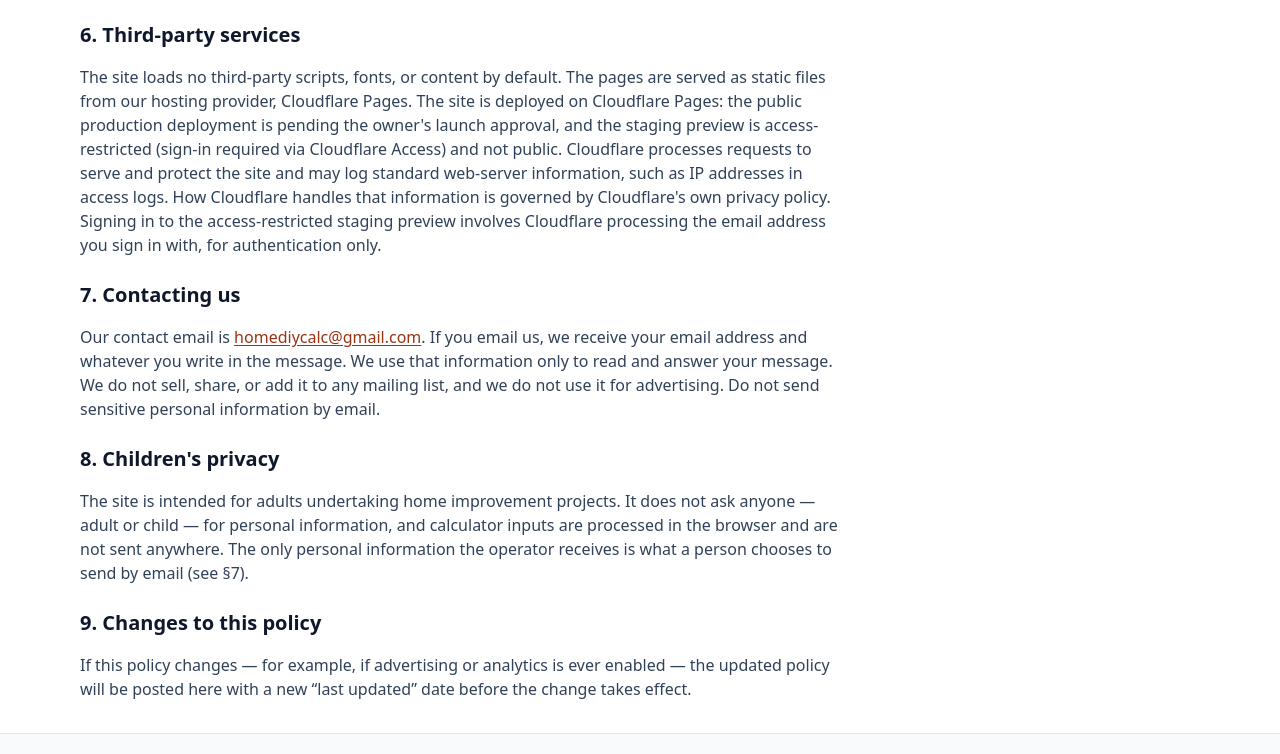
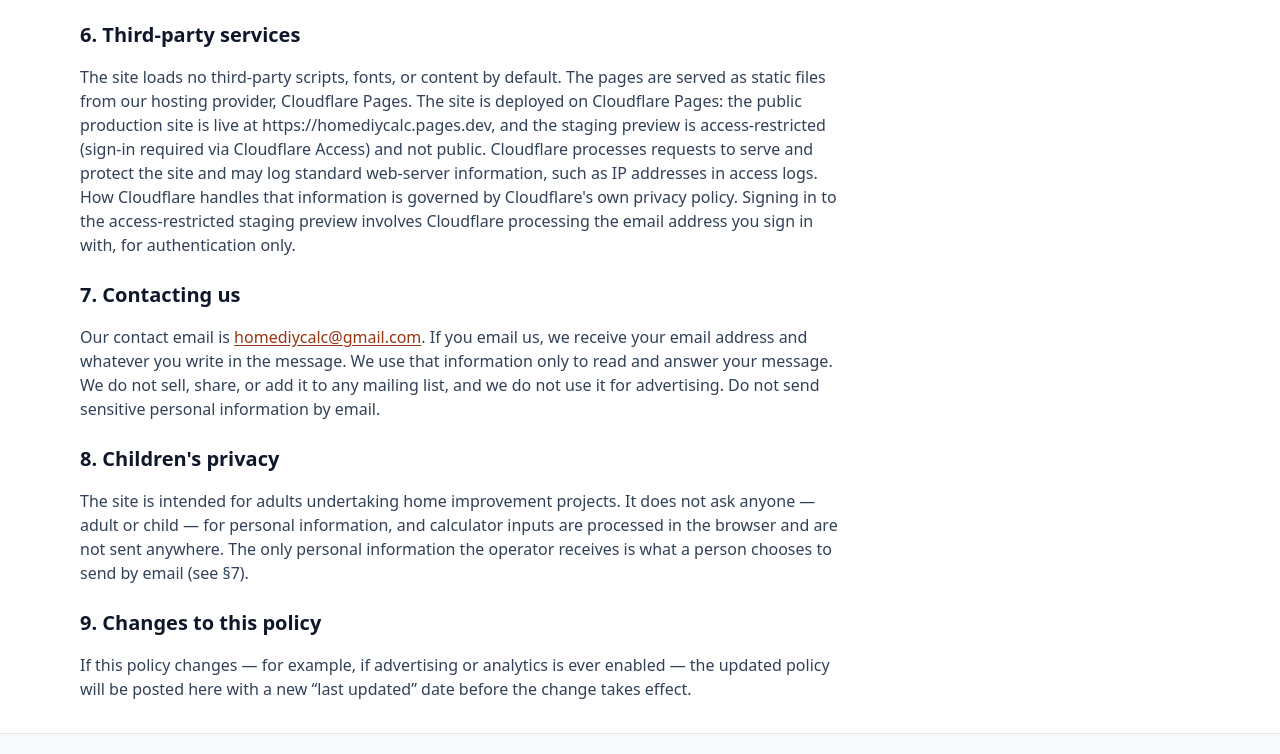
Before and after one commit to silver-comet-76/homediycalc, an Astro site: page /privacy-policy in a window 1280 px wide. Shown: the part 1207-1961 px from the top of the page. Built offline with nearby package versions, Linux system fonts and the light colour scheme; Astro itself is replaced by a stand-in of ours; no server answers.

Commit message:
Phase 9 PR #7: Privacy §6 production-status correction + Terms §6 whitespace fix + ADR-9 gate CI workflow (Issue #5)

```diff
--- a/src/pages/privacy-policy.astro
+++ b/src/pages/privacy-policy.astro
@@ -69,9 +69,10 @@ const crumbs = [{ name: "Home", path: "/" }, { name: "Privacy Policy" }];
     <p>
       The site loads no third-party scripts, fonts, or content by default. The pages are
       served as static files from our hosting provider, Cloudflare Pages. The site is
-      deployed on Cloudflare Pages: the public production deployment is pending the
-      owner's launch approval, and the staging preview is access-restricted (sign-in
-      required via Cloudflare Access) and not public. Cloudflare processes requests to
+      deployed on Cloudflare Pages: the public production site is live at
+      https://homediycalc.pages.dev, and the staging preview is
+      access-restricted (sign-in required via Cloudflare Access) and not
+      public. Cloudflare processes requests to
       serve and protect the site and may log standard web-server information, such as
       IP addresses in access logs. How Cloudflare handles that information is governed
       by Cloudflare's own privacy policy. Signing in to the access-restricted staging
--- a/src/pages/terms-of-use.astro
+++ b/src/pages/terms-of-use.astro
@@ -60,8 +60,7 @@ const crumbs = [{ name: "Home", path: "/" }, { name: "Terms of Use" }];
       processed in your browser and are not sent anywhere; anything you save with My
       Project is stored only in your own browser. If you email us, we receive your
       email address and message and use them only to answer you. Our hosting provider
-      processes standard request data to serve and protect the site. See the
-      <a href="/privacy-policy/">Privacy Policy</a>.
+      processes standard request data to serve and protect the site. See the <a href="/privacy-policy/">Privacy Policy</a>.
     </p>
     <h2 class="pt-2 text-xl font-bold text-slate-900">7. Operator and governing law</h2>
     <p>
```
